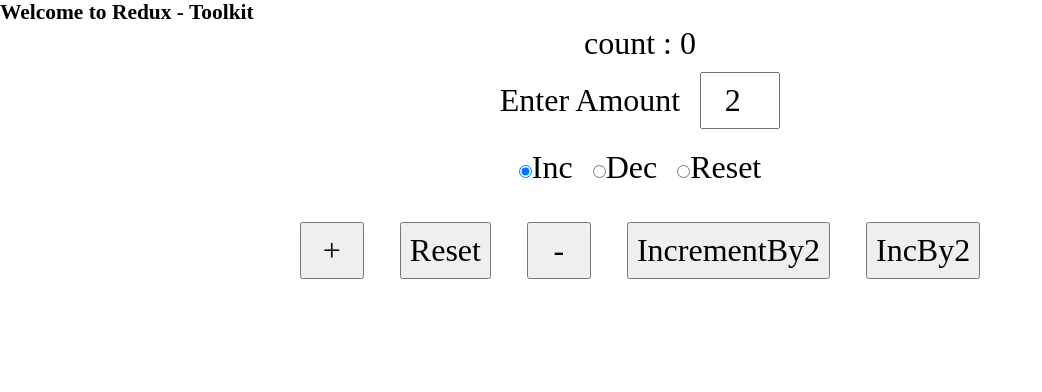
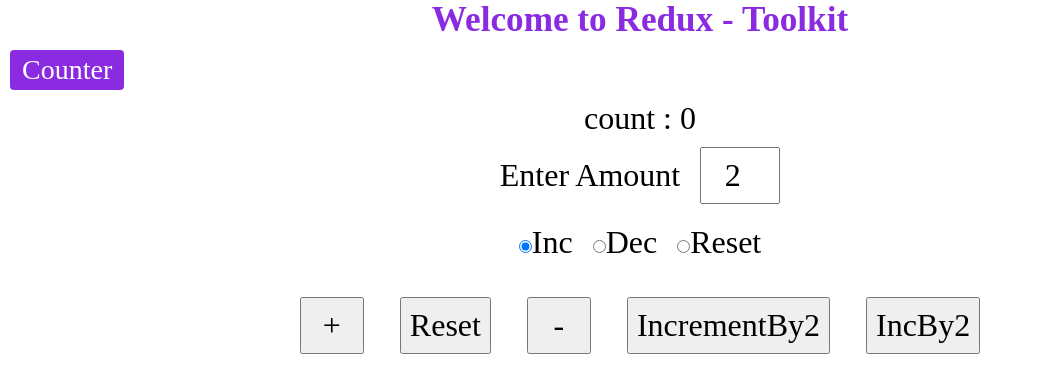
Before and after one commit to Er-RP/react-tutorials, a React (Create React App) app: page / in a window 1280 px wide. Shown: the top 392 px of the page, without its empty margins (0-1042 px from the left). Built offline with nearby package versions, Linux system fonts and the light colour scheme.

Commit message:
Routing added

```diff
--- a/package.json
+++ b/package.json
@@ -10,6 +10,7 @@
     "react": "^18.1.0",
     "react-dom": "^18.1.0",
     "react-redux": "^8.0.5",
+    "react-router-dom": "^6.4.3",
     "react-scripts": "5.0.1",
     "web-vitals": "^2.1.4"
   },
--- a/src/App.js
+++ b/src/App.js
@@ -1,9 +1,20 @@
+import { Link, Route, Routes } from "react-router-dom";
+import { routes } from "./routes";
 import Counter from "./features/counter/Counter";
 
 function App() {
   return (
     <div>
-      <Counter />
+      <div className="route_container">
+        {routes.map((r, i) => (
+          <Link to={r?.href} key={i}>
+            {r?.name}
+          </Link>
+        ))}
+      </div>
+      <Routes>
+        <Route path="/" element={<Counter />} />
+      </Routes>
     </div>
   );
 }
--- a/src/custom.css
+++ b/src/custom.css
@@ -1,5 +1,6 @@
 .counter_container,
-.ip_label_con {
+.ip_label_con,
+.route_container {
   display: flex;
   flex-wrap: wrap;
   gap: 20px;
@@ -7,3 +8,16 @@
   align-items: center;
   margin: 10px;
 }
+.route_container a {
+  text-decoration: none;
+  font-size: 1.75rem;
+  padding: 4px 12px;
+  border-radius: 4px;
+  background-color: blueviolet;
+  color: white;
+}
+.app_title {
+  color: blueviolet;
+  text-align: center;
+  font-size: 2.2rem;
+}
--- a/src/index.js
+++ b/src/index.js
@@ -5,13 +5,16 @@
 import App from "./App";
 import { store } from "./app/store";
 import { Provider } from "react-redux";
+import { BrowserRouter } from "react-router-dom";
 
 const root = ReactDOM.createRoot(document.getElementById("root"));
 root.render(
   <React.StrictMode>
-    <h6>Welcome to Redux - Toolkit</h6>
+    <h6 className="app_title">Welcome to Redux - Toolkit</h6>
     <Provider store={store}>
-      <App />
+      <BrowserRouter>
+        <App />
+      </BrowserRouter>
     </Provider>
   </React.StrictMode>
 );
--- /dev/null
+++ b/src/routes.js
@@ -0,0 +1,6 @@
+export const routes = [
+  {
+    name: "Counter",
+    href: "/",
+  },
+];
```
Also changed, not shown: 1 other file (tests, documents, lock files or other folders).
